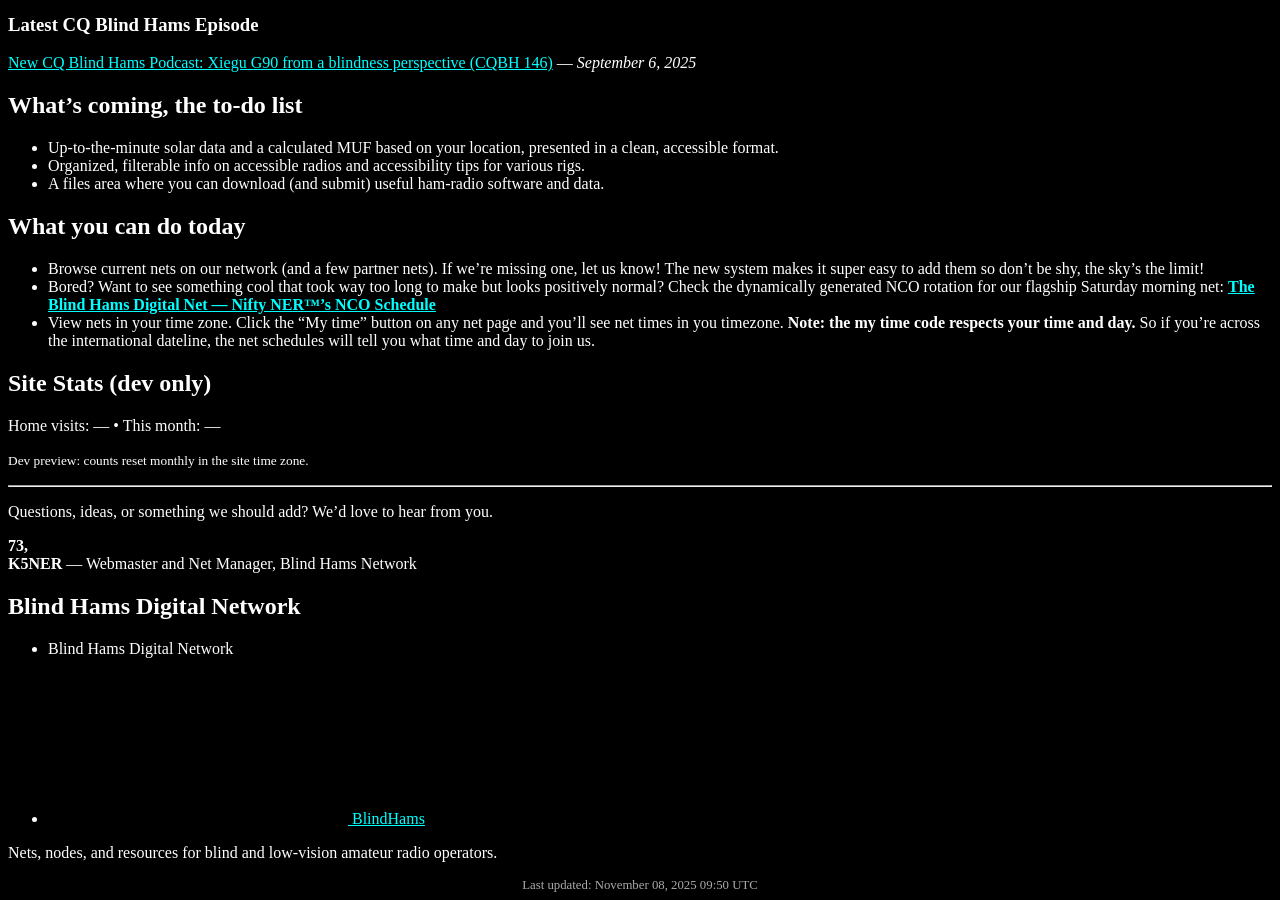
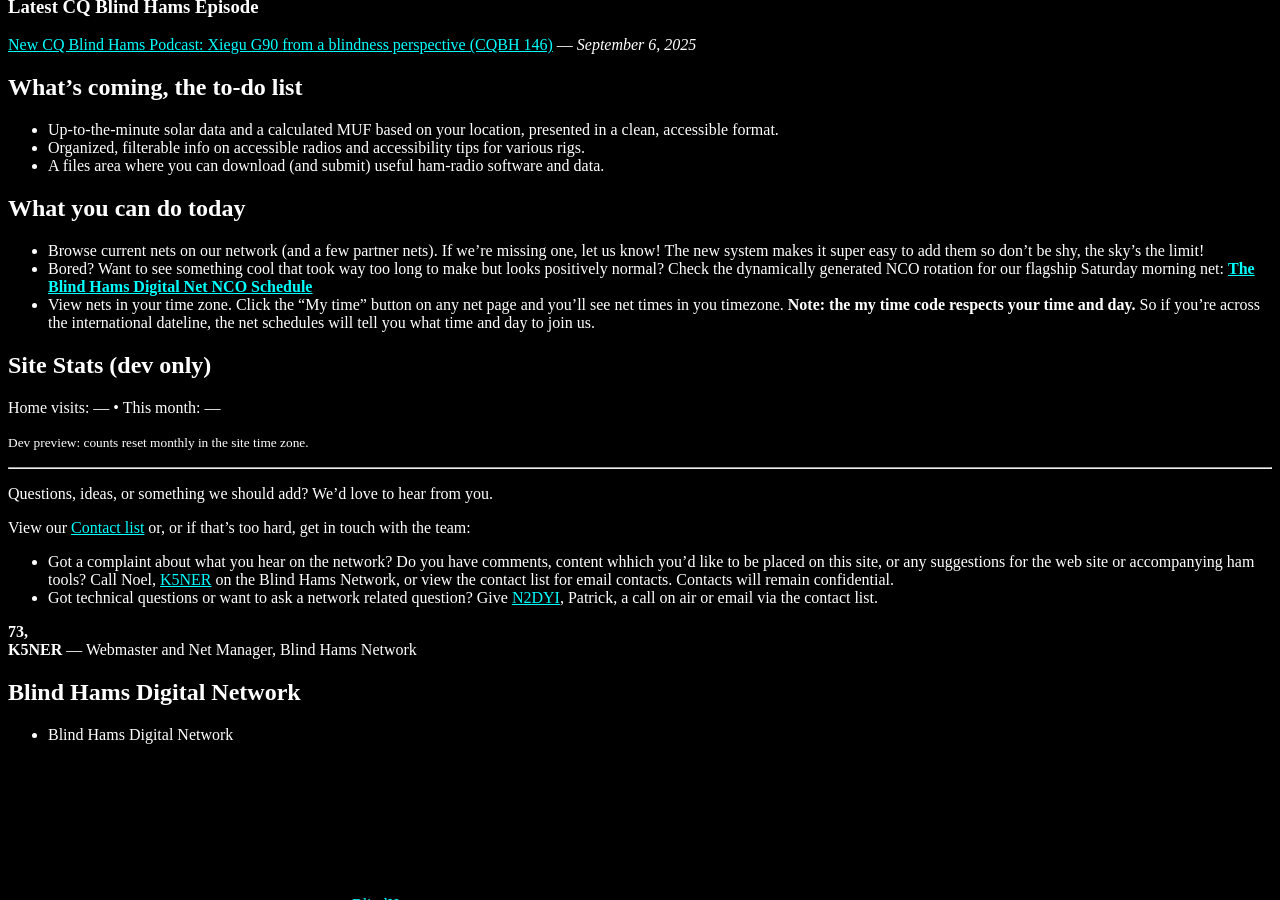
Before and after one commit to nromey/bh-network, a Jekyll site: the page built from index.md, in a window 1280 px wide and 900 px high, scrolled down 1377 px. Built offline with Jekyll 4.4.1, drawn with Linux system fonts in a browser that asks for light colours; some of the changed text lies outside the part shown.

Commit message:
Re-configured the main page a bit to streamline things.

```diff
--- a/_config.yml
+++ b/_config.yml
@@ -28,11 +28,10 @@
 header_pages:
   - nets/blind-hams/connect/index.md
   - nets/blind-hams/etiquette.md
-  - index.md
   - nets/blind-hams/index.md
   - nets/disabilities/index.md
   - nets/general/index.md
-  - contact.md
+  - /contacts
   - news.md
   - cq-blind-hams/index.md
 
--- a/index.md
+++ b/index.md
@@ -47,7 +47,7 @@
 ## What you can do today
 - Browse current nets on our network (and a few partner nets). If we’re missing one, let us know! The new system makes it super easy to add them so don't be shy, the sky's the limit!
 - Bored? Want to see something cool that took way too long to make but looks positively normal? Check the dynamically generated NCO rotation for our flagship Saturday morning net:
-  **[The Blind Hams Digital Net — Nifty NER&trade;'s NCO Schedule](/nets/blind-hams/nco-schedule/)**
+  **[The Blind Hams Digital Net NCO Schedule](/nets/blind-hams/nco-schedule/)**
 - View nets in your time zone. Click the "My time" button on any net page and you'll see net times in you timezone. **Note: the my time code respects your time and day.** So if you're across the international dateline, the net schedules will tell you what time and day to join us.
 {% if site.widgets.visit_counter %}
 <section class="stats-section" role="region" aria-labelledby="site-stats-heading">
@@ -69,5 +69,9 @@
 
 Questions, ideas, or something we should add? We’d love to hear from you.
 
+View our [Contact list](/contacts) or, or if that's too hard, get in touch with the team:
+* Got a complaint about what you hear on the network? Do you have comments, content whhich you'd like to be placed on this site,  or any suggestions for the web site or accompanying ham tools? Call Noel, [K5NER](https://www.qrz.com/db/k5ner)  on the Blind Hams Network, or view the contact list for email contacts. Contacts will remain confidential.
+* Got technical questions or want to ask a network related question? Give [N2DYI](https://www.qrz.com/db/n2dyi), Patrick, a call on air or email via the contact list.
+
 **73,**
 **K5NER** — Webmaster and Net Manager, Blind Hams Network
```
